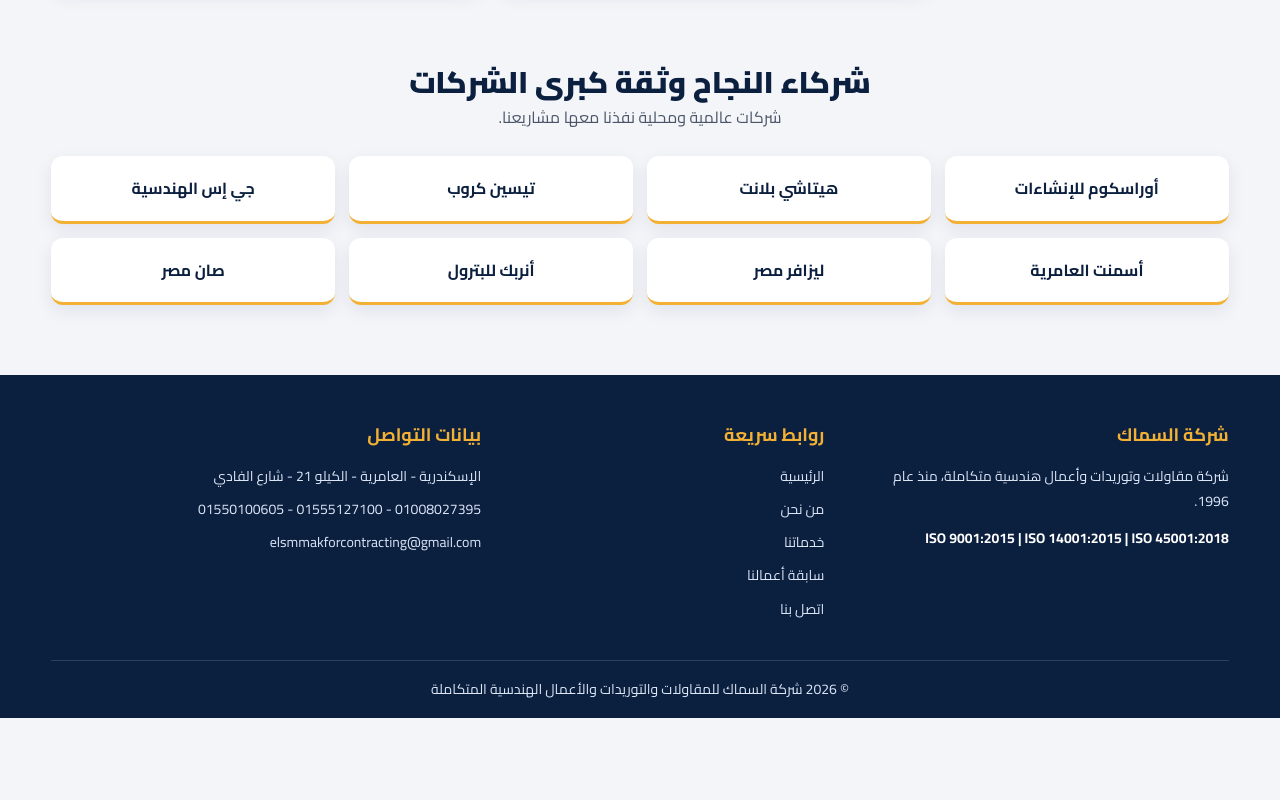
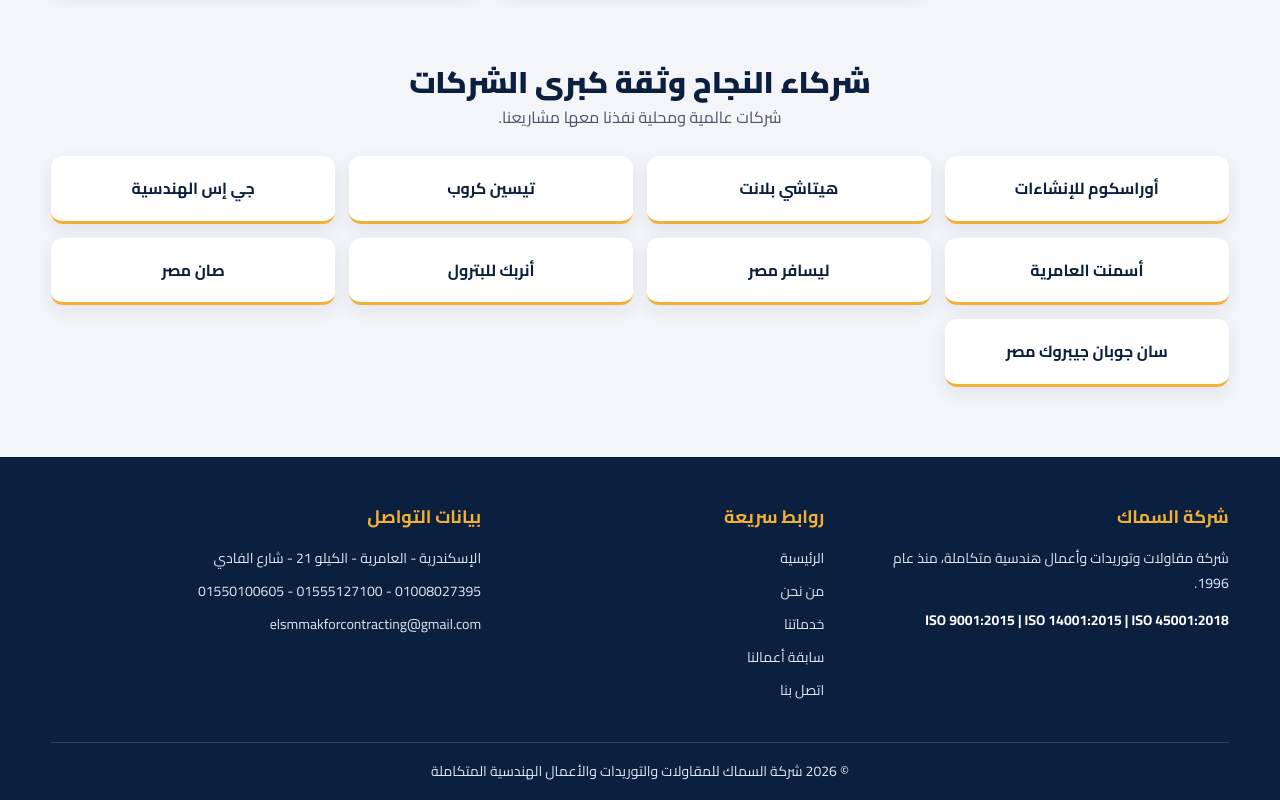
Before and after one commit to Ayman-DevEG/elsammak, a plain HTML site: page index.html in a window 1280 px wide. Shown: the part 1004-1804 px from the top of the page. Before the commit the page ends 1722 px from the top, so only its background shows below. Drawn offline with Linux system fonts and the light colour scheme.

Commit message:
Update index.html

```diff
--- a/index.html
+++ b/index.html
@@ -92,9 +92,10 @@
         <li>تيسين كروب</li>
         <li>جي إس الهندسية</li>
         <li>أسمنت العامرية</li>
-        <li>ليزافر مصر</li>
+        <li>ليسافر مصر</li>
         <li>أنربك للبترول</li>
         <li>صان مصر</li>
+        <li>سان جوبان جيبروك مصر</li>
       </ul>
     </section>
   </main>
```
